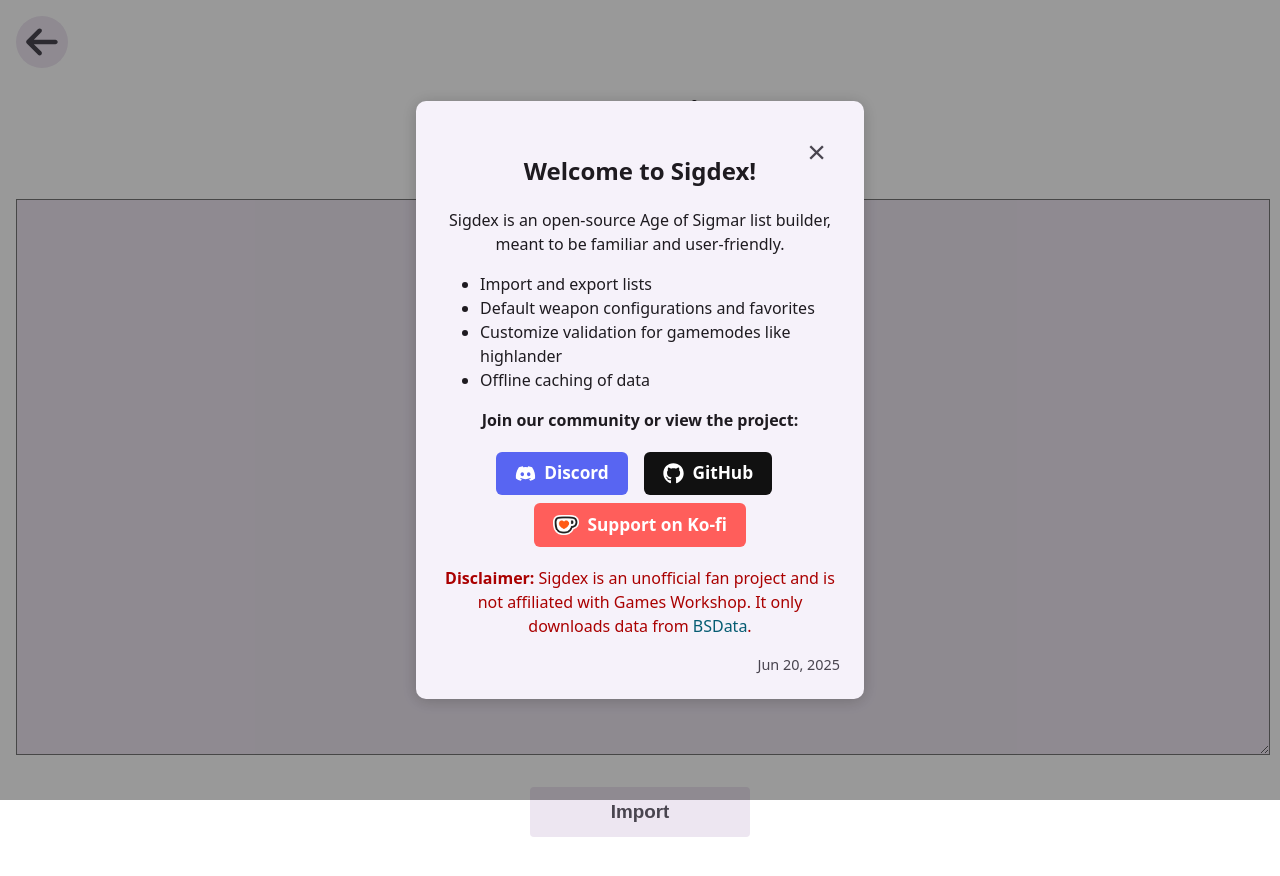
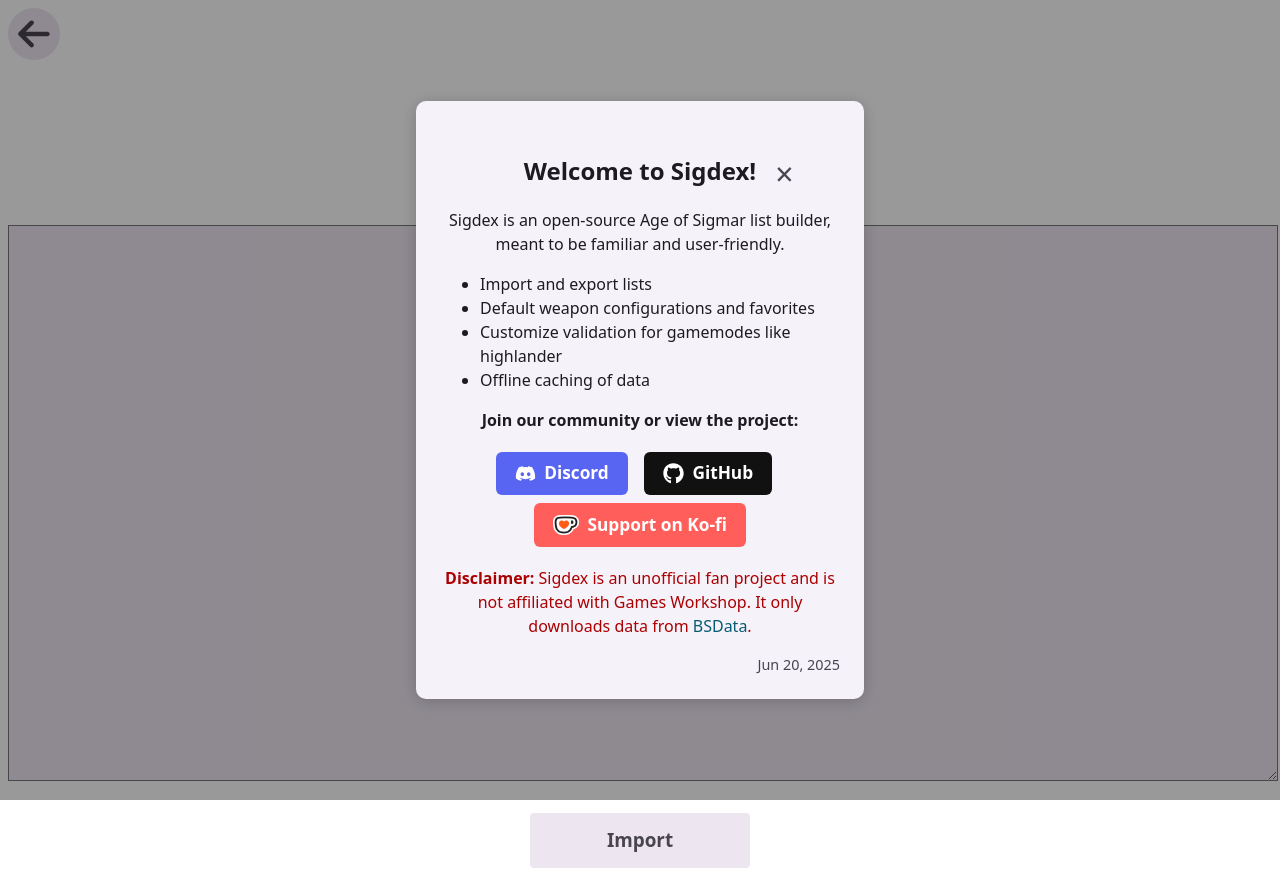
Before and after one commit to Harrison-Miller/Sigdex, a Vue app: page /import in a window 1280 px wide. Before the commit the page ends 853 px from the top, so only its background shows below. Built offline with nearby package versions, Linux system fonts and the light colour scheme; no server answers.

Commit message:
readd some core css

```diff
--- a/src/style.css
+++ b/src/style.css
@@ -23,28 +23,28 @@ a:hover {
   filter: brightness(1.1);
 }
 
-/* body {
+body {
   margin: 0;
   min-width: 320px;
   min-height: 100vh;
   display: block;
-} */
-/*
+}
+
 h1 {
   font-size: 3.2em;
   line-height: 1.1;
   color: var(--color-text);
-} */
+}
 
-/* button {
+button {
   border-radius: 4px;
-  border: 1.5px solid var(--color-text);
+  border: 1.5px solid var(--border-color);
   padding: 0.6em 1.2em;
   font-size: 1em;
   font-weight: 500;
   font-family: inherit;
-  background-color: var(--bg-secondary);
-  color: var(--color-text);
+  background-color: var(--secondary);
+  color: var(--text-main);
   cursor: pointer;
   transition:
     background 0.2s,
@@ -54,14 +54,12 @@ h1 {
 }
 
 button:hover {
-  background: #f3f3ef;
-  color: #111;
-  border: 1.5px solid #111;
-} */
+  filter: brightness(0.9);
+}
 
-/* .card {
+.card {
   padding: 2em;
-} */
+}
 
 #app {
   max-width: 1280px;
@@ -70,23 +68,23 @@ button:hover {
   text-align: center;
 }
 
-/* .section-title {
+.section-title {
   text-align: left;
   margin: 1.5rem 0 0.5rem 0;
   font-size: 1.2em;
   font-weight: bold;
-  color: var(--color-text);
+  color: var(--text-main);
 }
 
 .section-divider {
-  border-top: 2px solid var(--color-text);
+  border-top: 2px solid var(--text-main);
   margin: 30px 0 20px 0;
 }
 
 .section-subheader {
   font-size: 1.08em;
   font-weight: 500;
-  color: var(--color-warning);
+  color: var(--text-main);
   margin-top: 0.5em;
   margin-bottom: 0.3em;
-} */
+}
```
